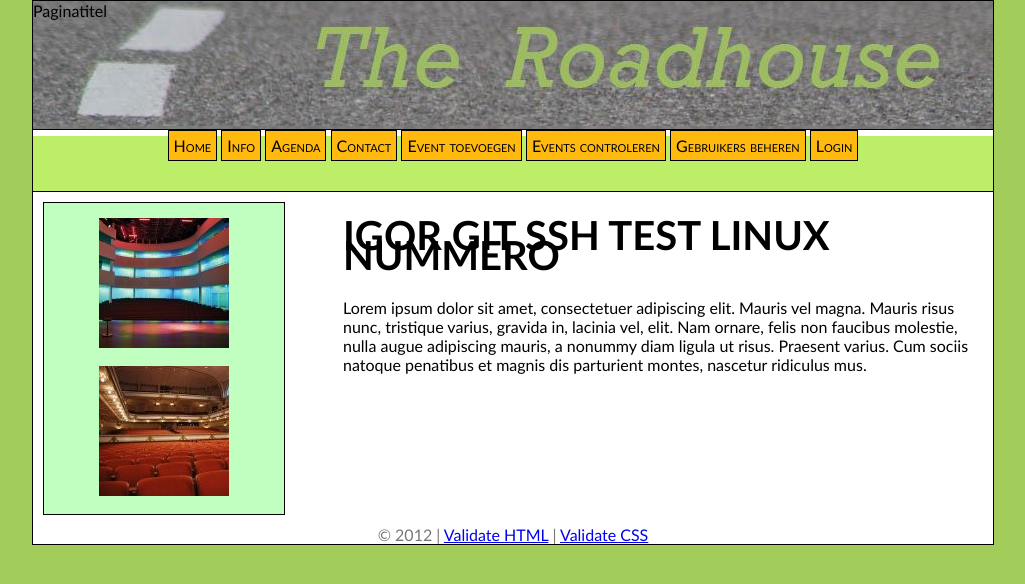
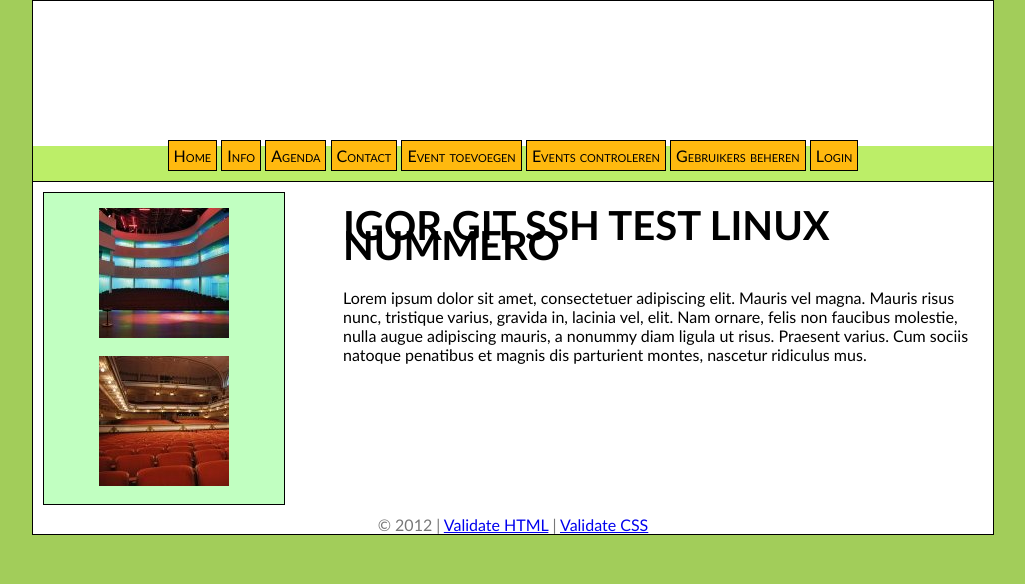
Before and after one commit to MaartenJager/Public_Agenda, a PHP site: page /index.php in a window 1280 px wide. Shown: the top 584 px of the page, without its empty margins (127-1152 px from the left). Run offline with PHP 8.4, Linux system fonts and the light colour scheme.

Commit message:
pagetitle through header made invisible

```diff
--- a/style.css
+++ b/style.css
@@ -72,6 +72,9 @@ form.button:hover {
 }
 
 #header {
+    /* Properties of text */
+    opacity: 0;
+
     /* Properties of size */
     height: 128px;
 
@@ -90,13 +93,12 @@ form.button:hover {
     list-style: none;
 
     /* Properties of size */
-    height: 55px;
+    height: 35px;
 
     /* Properties of background */
     background: #BCEE68;
 
     /* Properties of boundaries */
-    margin-top: -10px;
     border-bottom-style: solid;
     border-bottom-width: 1px;
 }
```
